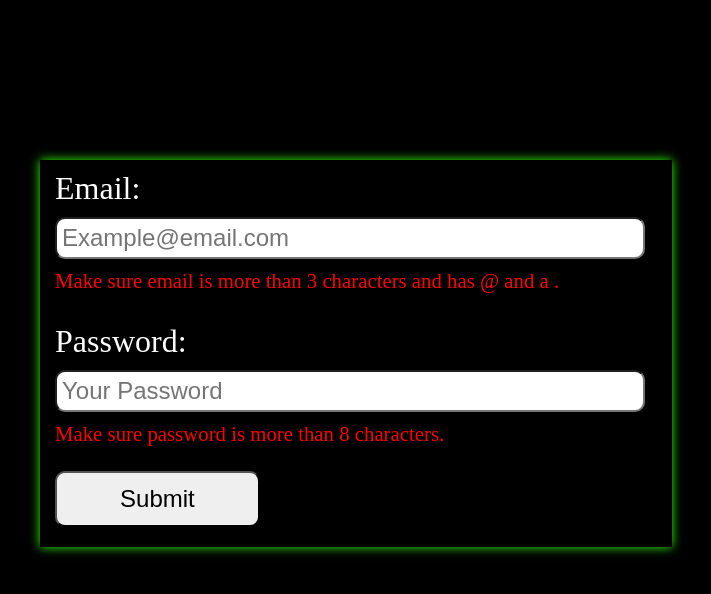
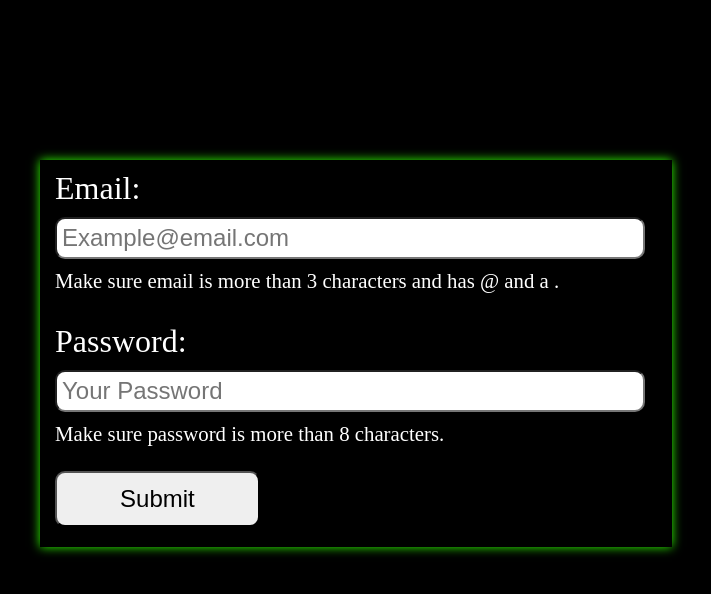
Before and after one commit to Faizan-fzn/Email-Validation-, a plain HTML site: page index.html in a window 1280 px wide. Shown: the whole page, without its empty margins (288-999 px from the left). Drawn offline with Linux system fonts and the light colour scheme.

Commit message:
Update style.css

```diff
--- a/style.css
+++ b/style.css
@@ -29,7 +29,7 @@ body{
 }
 #email-error{
     display: block;
-    color: red;
+    color: white;
     margin-top: 10px;
     margin-left: 5px;
     font-size: 1.3rem;
@@ -51,7 +51,7 @@ body{
 }
 #password-error{
     display: block;
-    color: red;
+    color: white;
     margin-top: 10px;
     margin-left: 5px;
     font-size: 1.3rem;
```
